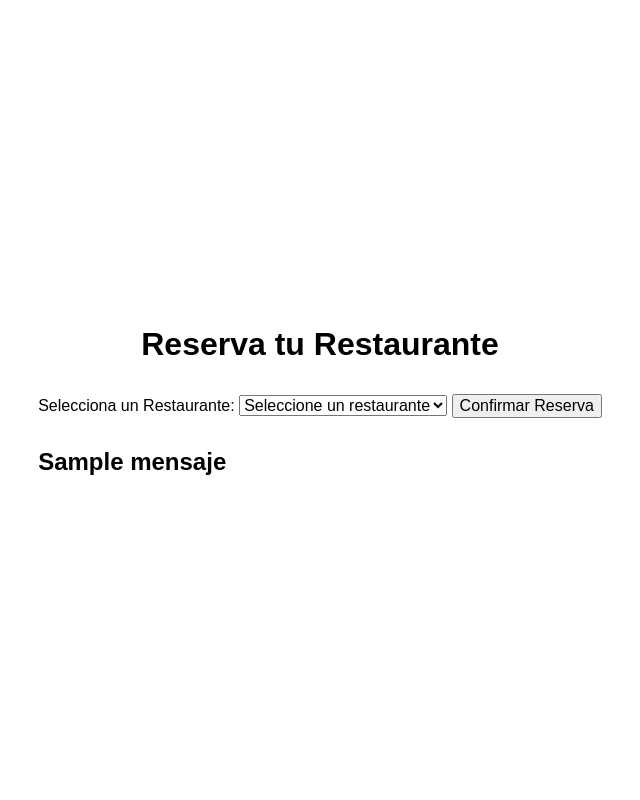
After one commit to Daly2025/Checkandfood, a Flask app: template templates/cliente_elegir02.html in a window 1280 px wide. The commit adds this page. Shown: the whole page, without its empty margins (320-960 px from the left). Run offline with Flask 3, Linux system fonts and the light colour scheme; the template is opened without the code that fills it: most values are stand-ins (such as "Sample title", 1, 10 or a date in 2020).

Commit message:
base de datos revisada

```diff
--- a/app.py
+++ b/app.py
@@ -7,18 +7,18 @@ app = Flask(__name__)
 app.secret_key="123456"
 
 @app.route('/')
-def home():
+def elegir():
     conexion = db.get_connection()
     try:
         with conexion.cursor() as cursor:
-            consulta = "SELECT * FROM customer"
+            consulta = "SELECT * FROM product"
             cursor.execute(consulta)
             resultados = cursor.fetchall()
 
-            nombres_restaurantes = [registro['name'] for registro in resultados]
-            id_restaurantes = [registro['customer_id'] for registro in resultados]
+            #nombres_restaurantes = [registro['name'] for registro in resultados]
+            #id_restaurantes = [registro['customer_id'] for registro in resultados]
 
-            return render_template("cliente_elegir.html", restaurantes=resultados)
+            return render_template("cliente_elegir02.html", restaurantes=resultados)
             #return render_template("cliente_elegir.html", restaurantes=nombres_restaurantes,  IDrestaurantes=id_restaurantes)
             #return render_template("cliente_elegir.html", restaurantes=nombres_restaurantes)
             #return render_template("cliente_elegir.html",restaurantes=resultados)
@@ -29,6 +29,91 @@ def home():
         print("Conexión cerrada")
 
 
+@app.route('/elegido',methods=['POST'])
+def login():
+    #obtener los datos del formulario
+    id_restaurante = request.form['restaurante']
+    fecha = request.form['fecha']
+    numero_comensales = request.form['comensales']
+    #creamos la conexion
+    conexion = db.get_connection()
+    try:
+        with conexion.cursor() as cursor:
+            #creamos la consulta
+            consulta = "SELECT * FROM product WHERE product_id = %s" # AND password = %s"
+            datos = (id_restaurante)  #username,password)
+            cursor.execute(consulta,datos)
+            resultados = cursor.fetchone()
+            if(resultados['stock'] - int(numero_comensales) >= 0):
+                a = "habían " + str(resultados['stock'])
+                b = "restando " + numero_comensales
+                c = "quedan " + str(resultados['stock'] - int(numero_comensales))
+                print("habían " + str(resultados['stock']))
+                print("restando " + numero_comensales)
+                print("quedan " + str(resultados['stock'] - int(numero_comensales)))
+
+
+
+
+
+
+                #guardar datos en session
+                #session['username'] = username
+                return a + b + c #render_template("cliente_elegir02.html",mensaje="Si que hay")
+            else:
+                return render_template("cliente_elegir02.html",mensaje="solo hay " + str(resultados['stock']) + "de esa verga")
+    except Exception as e:
+        print("Ocurrió un error al conectar a la bbdd: ", e)
+    finally:
+        conexion.close()
+        print("Conexión cerrada")
+
+
+@app.route('/elegido02',methods=['POST'])
+def login666():
+    print("Conexión cerrada")
+    #obtener los datos del formulario
+    username = request.form['restaurante']
+    password = request.form['fecha']
+    password000 = request.form['comensales']
+    #creamos la conexion
+    #conexion = db.get_connection()
+    #print (username) #, password, password000)
+    #exit()
+    return username + " --- " + password + " --- " + password000
+
+@app.route('/elegido03',methods=['POST'])
+def login777():
+    #obtener los datos del formulario
+    id_restaurante = request.form['restaurante']
+    fecha = request.form['fecha']
+    numero_comensales = request.form['comensales']
+    #creamos la conexion
+    conexion = db.get_connection()
+    try:
+        with conexion.cursor() as cursor:
+            #creamos la consulta
+            consulta = "SELECT * FROM product WHERE product_id = %s" # AND password = %s"
+            datos = (id_restaurante)  #username,password)
+            cursor.execute(consulta,datos)
+            resultados = cursor.fetchone()
+            if(resultados):
+                #guardar datos en session
+                #session['username'] = username
+
+                return resultados['name'] + " --- " + str(resultados['stock'])
+
+
+
+
+            else:
+                return "Usuario o contraseña incorrecta"
+    except Exception as e:
+        print("Ocurrió un error al conectar a la bbdd: ", e)
+    finally:
+        conexion.close()
+        print("Conexión cerrada")
+
 # @app.route('/', methods=['GET', 'POST'])
 # def home():
 #     return "hola mundo"
--- a/templates/cliente_elegir.html
+++ b/templates/cliente_elegir.html
@@ -14,7 +14,7 @@
             <option value="" disabled selected>Seleccione un restaurante</option>
             <!-- Opciones dinámicas -->
             {% for restaurante in restaurantes %}
-                <option value="{{ restaurante.customer_id }}">{{ restaurante.name }}</option>
+                <option value="{{ restaurante.product_id }}">{{ restaurante.name }}</option>
             {% endfor %}
         </select>
         <button type="submit">Enviar</button>
--- /dev/null
+++ b/templates/cliente_elegir02.html
@@ -0,0 +1,69 @@
+<!DOCTYPE html>
+<html lang="es">
+<head>
+    <meta charset="UTF-8">
+    <meta name="viewport" content="width=device-width, initial-scale=1.0">
+    <title>Reserva de Restaurante</title>
+    <style>
+        body {
+            display: flex;
+            flex-direction: column;
+            align-items: center;
+            justify-content: center;
+            height: 100vh;
+            margin: 0;
+            font-family: Arial, sans-serif;
+        }
+        #campos-reserva {
+            display: none; /* Los inputs están ocultos por defecto */
+            margin-top: 20px;
+        }
+        label, select, input, button {
+            margin: 10px 0;
+            font-size: 16px;
+        }
+    </style>
+    <script>
+        function mostrarCamposReserva() {
+            // Muestra los campos adicionales cuando se selecciona un restaurante
+            const select = document.getElementById("restaurantes");
+            const campos = document.getElementById("campos-reserva");
+            if (select.value) {
+                campos.style.display = "block"; // Mostrar los campos
+            } else {
+                campos.style.display = "none"; // Ocultarlos si no hay selección
+            }
+        }
+    </script>
+</head>
+<body>
+    <h1>Reserva tu Restaurante</h1>
+    <form action="elegido" method="POST">
+        <label for="restaurantes">Selecciona un Restaurante:</label>
+        <select id="restaurantes" name="restaurante" onchange="mostrarCamposReserva()" required>
+
+            <!-- Opción predeterminada vacía -->
+            <option value="" disabled selected>Seleccione un restaurante</option>
+            <!-- Opciones dinámicas -->
+            {% for restaurante in restaurantes %}
+                <option value="{{ restaurante.product_id }}">{{ restaurante.name }}</option>
+            {% endfor %}
+        </select>
+
+
+        <!-- Campos adicionales: fecha y número de comensales -->
+        <div id="campos-reserva">
+            <label for="fecha">Fecha de la Reserva:</label>
+            <input type="date" id="fecha" name="fecha" required>
+
+            <label for="comensales">Número de Comensales:</label>
+            <input type="number" id="comensales" name="comensales" min="1" required>
+        </div>
+
+        <button type="submit">Confirmar Reserva</button>
+
+        <h2>{{mensaje}}</h2>
+
+    </form>
+</body>
+</html>
```
Also changed, not shown: bd_checkandfood.sql (added, +81 -0 lines), 2 other files.
